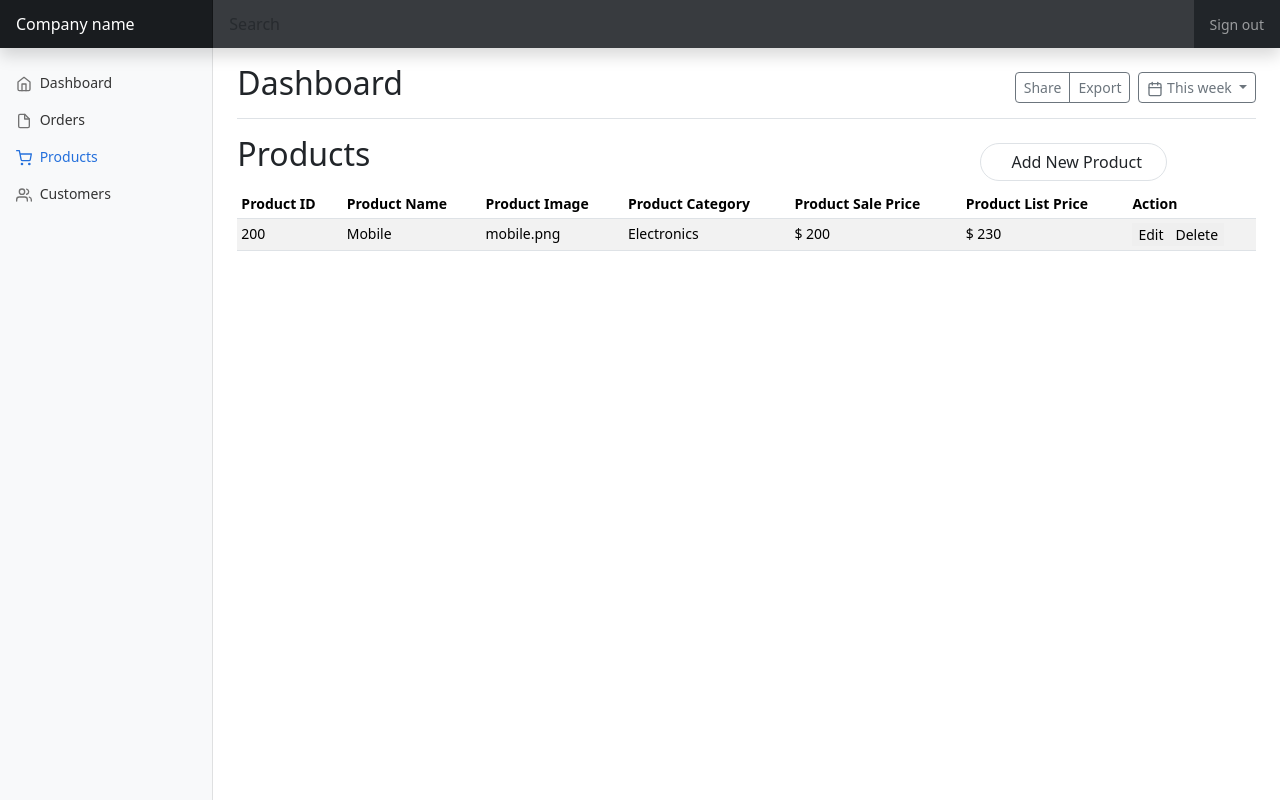
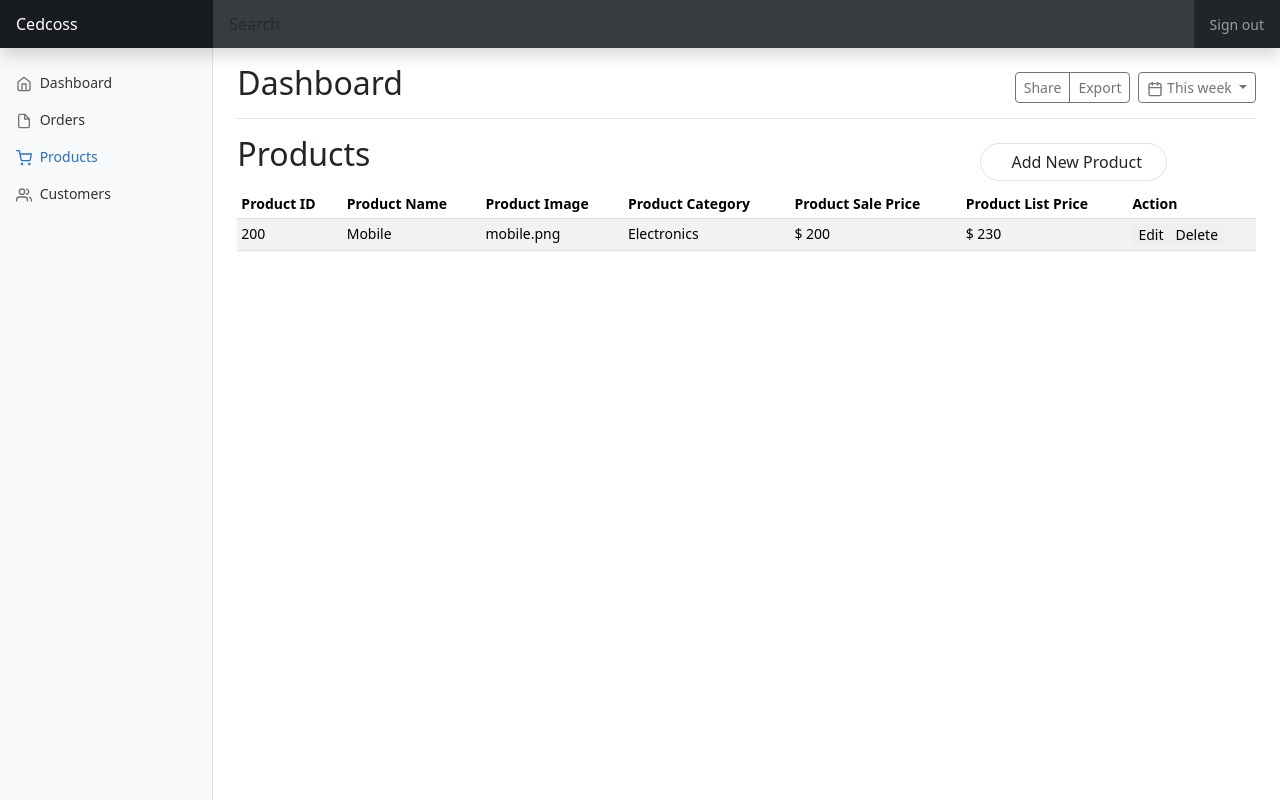
Before and after one commit to VikasRathore16/Store, a PHP site: page /templates/Products.php in a window 1280 px wide. Run offline with PHP 8.4, Linux system fonts and the light colour scheme; some libraries are stand-ins or nearby versions.

Commit message:
changing name

```diff
--- a/src/templates/Customers.php
+++ b/src/templates/Customers.php
@@ -36,7 +36,7 @@
   <body>
 
 <header class="navbar navbar-dark sticky-top bg-dark flex-md-nowrap p-0 shadow">
-  <a class="navbar-brand col-md-3 col-lg-2 me-0 px-3" href="#">Company name</a>
+  <a class="navbar-brand col-md-3 col-lg-2 me-0 px-3" href="#">Cedcoss</a>
   <button class="navbar-toggler position-absolute d-md-none collapsed" type="button" data-bs-toggle="collapse" data-bs-target="#sidebarMenu" aria-controls="sidebarMenu" aria-expanded="false" aria-label="Toggle navigation">
     <span class="navbar-toggler-icon"></span>
   </button>
--- a/src/templates/Products.php
+++ b/src/templates/Products.php
@@ -36,7 +36,7 @@
   <body>
 
 <header class="navbar navbar-dark sticky-top bg-dark flex-md-nowrap p-0 shadow">
-  <a class="navbar-brand col-md-3 col-lg-2 me-0 px-3" href="#">Company name</a>
+  <a class="navbar-brand col-md-3 col-lg-2 me-0 px-3" href="#">Cedcoss</a>
   <button class="navbar-toggler position-absolute d-md-none collapsed" type="button" data-bs-toggle="collapse" data-bs-target="#sidebarMenu" aria-controls="sidebarMenu" aria-expanded="false" aria-label="Toggle navigation">
     <span class="navbar-toggler-icon"></span>
   </button>
--- a/src/templates/dashboard.php
+++ b/src/templates/dashboard.php
@@ -36,7 +36,7 @@
   <body>
 
 <header class="navbar navbar-dark sticky-top bg-dark flex-md-nowrap p-0 shadow">
-  <a class="navbar-brand col-md-3 col-lg-2 me-0 px-3" href="#">Company name</a>
+  <a class="navbar-brand col-md-3 col-lg-2 me-0 px-3" href="#">Cedcoss</a>
   <button class="navbar-toggler position-absolute d-md-none collapsed" type="button" data-bs-toggle="collapse" data-bs-target="#sidebarMenu" aria-controls="sidebarMenu" aria-expanded="false" aria-label="Toggle navigation">
     <span class="navbar-toggler-icon"></span>
   </button>
```
